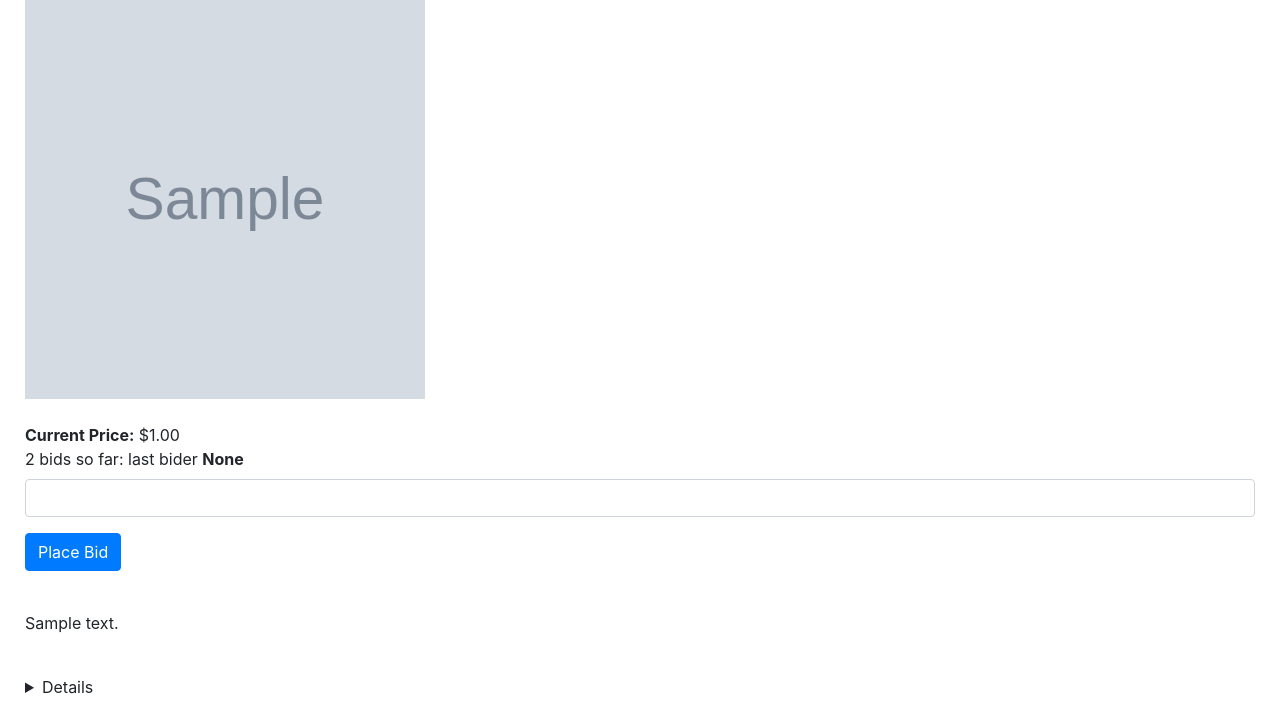
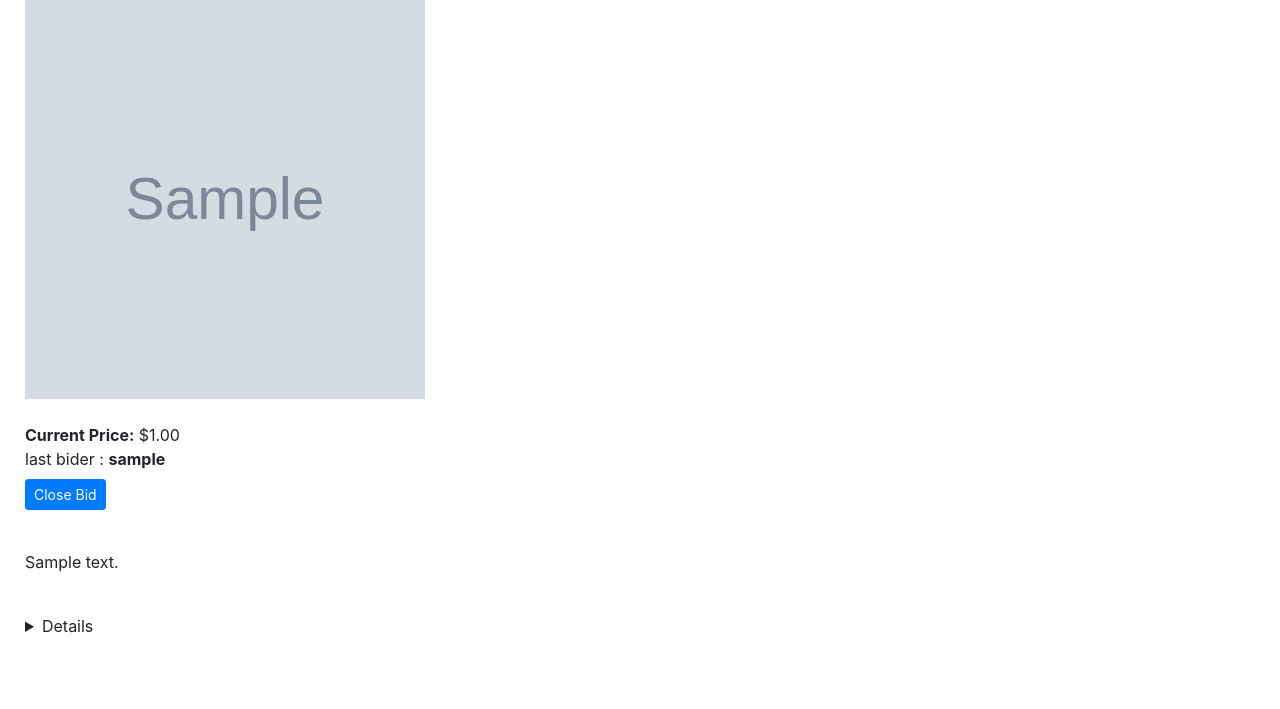
Before and after one commit to KaungMinSett/commerce, a Django app: page //1 in a window 1280 px wide. Shown: the part 256-965 px from the top of the page. After the commit the page ends 889 px from the top, so only its background shows below. Run offline with Django 3.2, Linux system fonts and the light colour scheme; a user stored in the database is signed in; tables that the repository leaves empty hold one stand-in row (values such as "Sample post"); grey boxes marked "Sample" are stand-in pictures; some libraries are stand-ins or nearby versions.

Commit message:
close auction finished

```diff
--- a/auctions/templates/auctions/list_details.html
+++ b/auctions/templates/auctions/list_details.html
@@ -26,29 +26,47 @@
 
             <span><strong>Current Price:</strong> ${{ auction.starting_bid }}</span>
             <br>
-            {% if user.is_authenticated %}
+
+            <div>
+                <label for="bid"> last bider :  </label>
+                 {% if last_bidder is None %}
+                    <strong>None</strong>
+                {% else %}
+                    <strong>{{ last_bidder }}</strong>
+                {% endif %}
+
+
+            </div>
+
+            {% if user.is_authenticated  %}
             <form action="{% url 'bid' auction.id %}" method="post">
             {% csrf_token %}
 
-            <div class="form-group">
-                <label for="bid">2 bids so far: last bider  </label>
-                    {% if bidder_name is None  %}
-                    <strong>None</strong>
-                    <input type="number" class="form-control"  name="current_bid" required>
-                    {% else %}
-                    <strong>{{ bidder_name }}</strong>
-                    <input type="number" class="form-control"  name="current_bid" required>
-                    {% endif %}
 
 
+                {% if auction.is_active %}
+                {% if user.id == auction.created_by_id  %}
+                <div class = "form-group">
+                    <a href="{% url 'close_auction' auction.id %}" class="btn btn-primary btn-sm" role="button">Close Bid</a>
 
                 </div>
+                {% else %}
                  <div class = "form-group">
+                    <input type="number" class="form-control"  name="current_bid" required>
+                    <br>
                     <button type="submit" class="btn btn-primary">Place Bid</button>
                 </div>
+                {% endif %}
+                {% else %}
+                <div class = "form-group">
+                    <label for="bid">Winner:  </label>
+                    <strong>{{ last_bidder }}</strong>
+                </div>
+                {% endif %}
 
             </form>
             {% endif %}
+
         {% if error %}
         <div class="alert alert-danger" role="alert">
             {{ error }}
@@ -72,7 +90,7 @@
 
 
 
-                    <li><small>Created by:{{ auction.created_by }} </small></li>
+                    <li><small>Listed by:{{ auction.created_by }} </small></li>
                 </ul>
             </Details>
 
--- a/auctions/urls.py
+++ b/auctions/urls.py
@@ -13,4 +13,5 @@
     path('/<int:id>', views.view_details, name='view_details'),
     path('/<int:id>/watchlist', views.toggle_watchlist, name='watchlist'),
     path('/<int:id>/bid', views.place_bid, name='bid'),
+    path('/<int:id>/close', views.close_auction, name='close_auction'),
 ]
--- a/auctions/views.py
+++ b/auctions/views.py
@@ -5,6 +5,7 @@
 from django.urls import reverse
 
 from .models import User, Auction_lists, Category, Watchlists, Bids
+
 
 
 
@@ -63,6 +64,7 @@
         return HttpResponseRedirect(reverse("index"))
     else:
         return render(request, "auctions/register.html")
+
 
 def create_list(request):
 
@@ -128,11 +130,11 @@
     auction = Auction_lists.objects.get(id=id)
     user = request.user
     last_bidder = Bids.objects.filter(auction=auction).last()
+
     if last_bidder is None:
         bidder_name = None
     else:
         bidder_name = last_bidder.user
-
 
 
     category = Category.objects.filter(auctions=auction).first()
@@ -140,6 +142,7 @@
         status = True
     else:
         status = False
+
     return render(request, "auctions/list_details.html", context={
         'auction': auction,
         'category': category,
@@ -163,6 +166,8 @@
 
 
 
+
+
 def place_bid(request,id):
     user = request.user
     auction = Auction_lists.objects.get(id=id)
@@ -170,9 +175,18 @@
     if int(bid) <= auction.starting_bid:
         return render(request, "auctions/list_details.html", {
             'auction': auction,
+            'last_bidder': Bids.objects.filter(auction=auction).last().user,
             'error': "Your bid should be higher than the starting bid."
         })
     else:
         Bids.objects.create(user=user, auction=auction, bid=bid)
         Auction_lists.objects.filter(id=id).update(starting_bid=bid)
         return HttpResponseRedirect(reverse("view_details", args=(auction.id,)))
+
+
+
+def close_auction(request, id):
+    auction = Auction_lists.objects.get(id=id)
+    auction.is_active = False
+    auction.save()
+    return HttpResponseRedirect(reverse("view_details", args=(auction.id,)))
```
Lines whose indentation alone changed are shown as unchanged.
